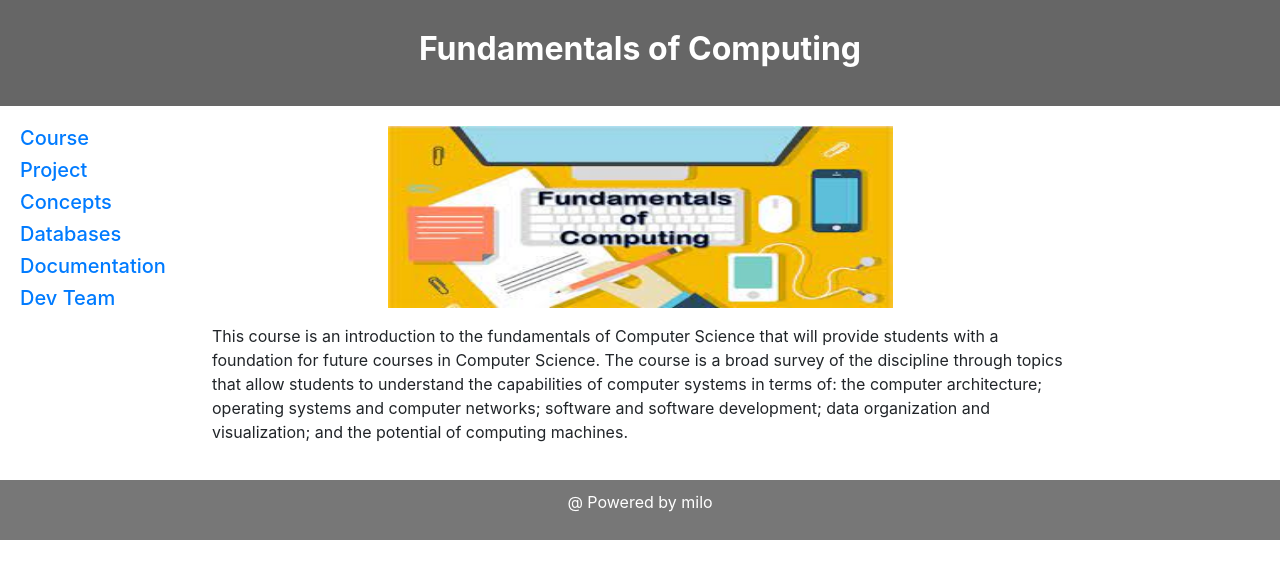
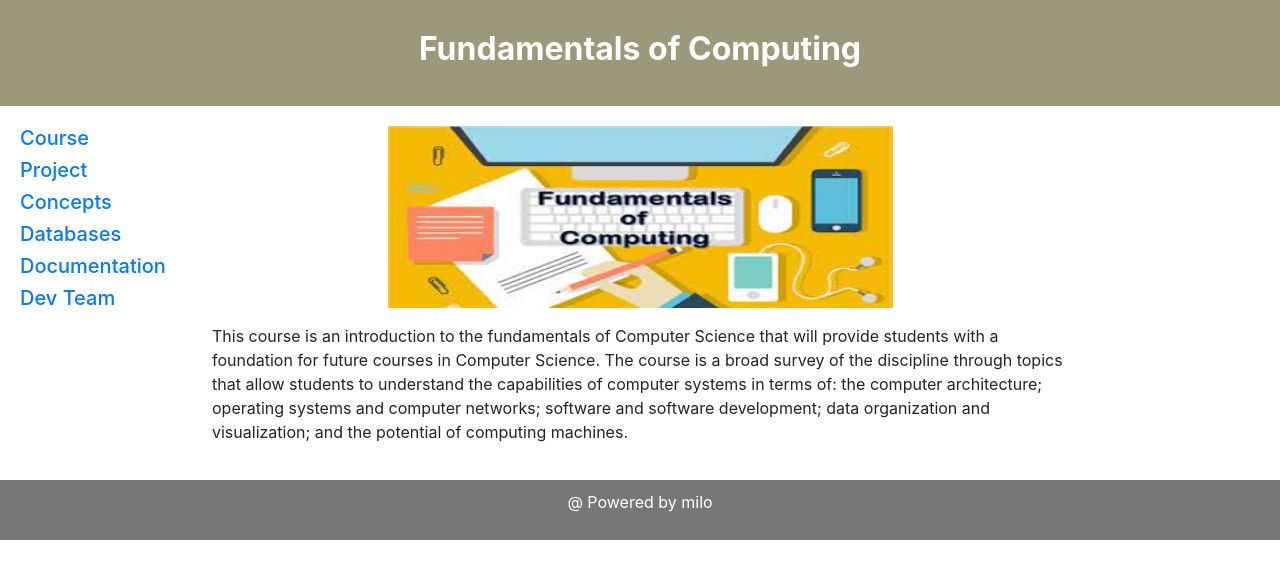
Before and after one commit to milio77/foc1, a plain HTML site: page index.html in a window 1280 px wide. Drawn offline with nearby package versions, Linux system fonts and the light colour scheme.

Commit message:
Update style.css

```diff
--- a/style.css
+++ b/style.css
@@ -8,7 +8,7 @@ body {
 
 /* Style the header */
 header {
-  background-color: #666;
+  background-color: #9B997A;
   padding: 30px;
   text-align: center;
   font-size: 35px;
```
